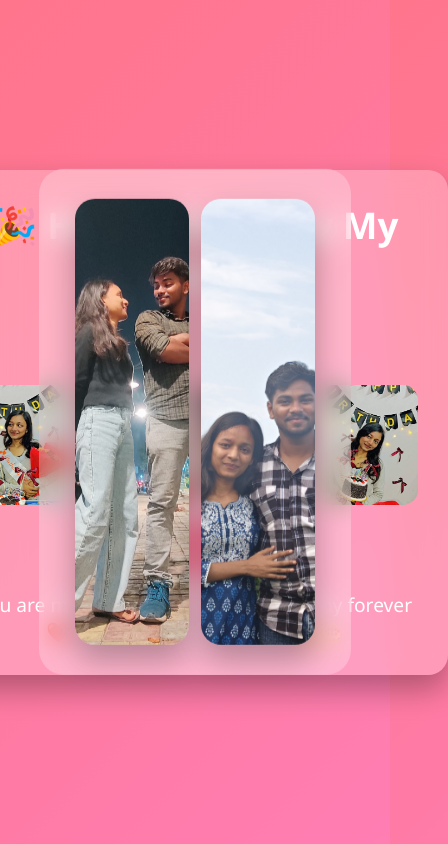
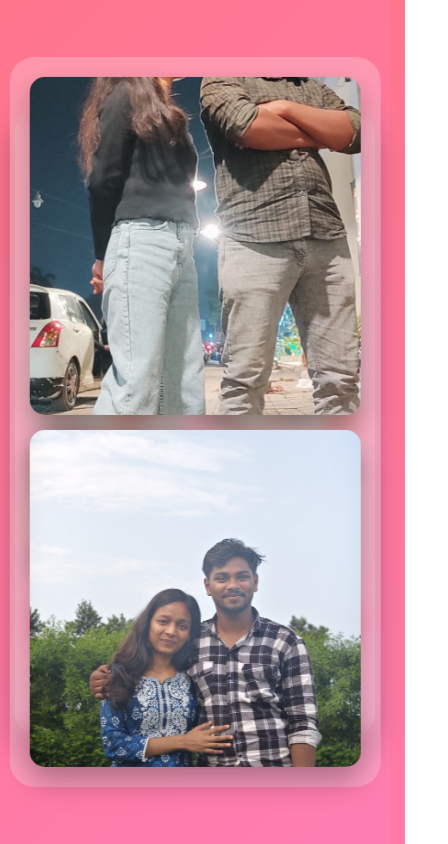
Before and after one commit to Anokh-hub/Birthday_special, a plain HTML site: page index.html in a window 390 px wide. Both pictures are taken after a click on the button "Click for Surprise 🎁". Shown: the top 844 px of the page, 448 px wide, since content can reach past the window. Drawn offline with Linux system fonts and the light colour scheme.

Commit message:
Refactor CSS for improved layout and responsiveness
Updated styles for body, container, and gallery. Adjusted layout and dimensions for improved responsiveness.

```diff
--- a/style.css
+++ b/style.css
@@ -12,41 +12,46 @@ body {
     justify-content: center;
     align-items: center;
     overflow: hidden;
+    padding: 15px;
+    overflow-y: auto;
 }
 
 .container {
     background: rgba(255, 255, 255, 0.25);
     backdrop-filter: blur(12px);
-    padding: 30px;
-    border-radius: 20px;
     text-align: center;
-    max-width: 600px;
+
     color: #fff;
     box-shadow: 0 15px 30px rgba(0,0,0,0.3);
     z-index: 2;
+    padding: 20px;
+    max-width: 100%;
+    border-radius: 18px;
 }
 
 h1 {
-    font-size: 2.3rem;
+
     margin-bottom: 15px;
+    font-size: 1.6rem;
 }
 
 .message {
-    font-size: 1.1rem;
+    font-size: 1rem;
     margin-bottom: 20px;
     min-height: 50px;
 }
 
 .gallery {
-    display: flex;
+    display: grid;
     justify-content: center;
-    gap: 15px;
+    grid-template-columns: repeat(2, 1fr);
+    gap: 10px;
     margin-bottom: 20px;
 }
 
 .gallery img {
-    width: 100px;
-    height: 120px;
+    width: 100%;
+    height: 140px;
     border-radius: 15px;
     object-fit: cover;
     transition: transform 0.3s;
@@ -57,7 +62,8 @@ h1 {
 }
 
 button {
-    padding: 12px 22px;
+    padding: 14px 22px;
+    width:100%;
     border: none;
     border-radius: 25px;
     background: #ff3f6c;
@@ -76,7 +82,7 @@ button:hover {
 
 #surpriseText {
     margin-top: 20px;
-    font-size: 1.2rem;
+    font-size: 1rem;
     animation: fadeIn 1.5s ease;
 }
 
@@ -107,15 +113,17 @@ button:hover {
     left: 50%;
     transform: translate(-50%, -50%);
 
-    width: 80vw;              /* BIG width */
+    width: 95vw;              /* BIG width */
     max-width: 900px;
-    height: 60vh;             /* BIG height */
+    height: auto;
+    flex-direction: column; /* BIG height */
 
     display: flex;
     justify-content: space-around; /* spread divs */
     align-items: center;
+    gap:15px;
 
-    padding: 30px;
+    padding: 20px;
     background: rgba(255, 255, 255, 0.25);
     backdrop-filter: blur(12px);
     border-radius: 25px;
@@ -125,8 +133,8 @@ button:hover {
 
 /* PHOTO DIV */
 .photo-div {
-    width: 45%;       /* BIG child divs */
-    height: 100%;
+    width: 100%;       /* BIG child divs */
+    height: 40vh;
     display: flex;
     justify-content: center;
     align-items: center;
@@ -137,6 +145,6 @@ button:hover {
     width: 100%;
     height: 100%;
     object-fit: cover;
-    border-radius: 20px;
+    border-radius: 15px;
     box-shadow: 0 15px 30px rgba(0,0,0,0.3);
 }
```
